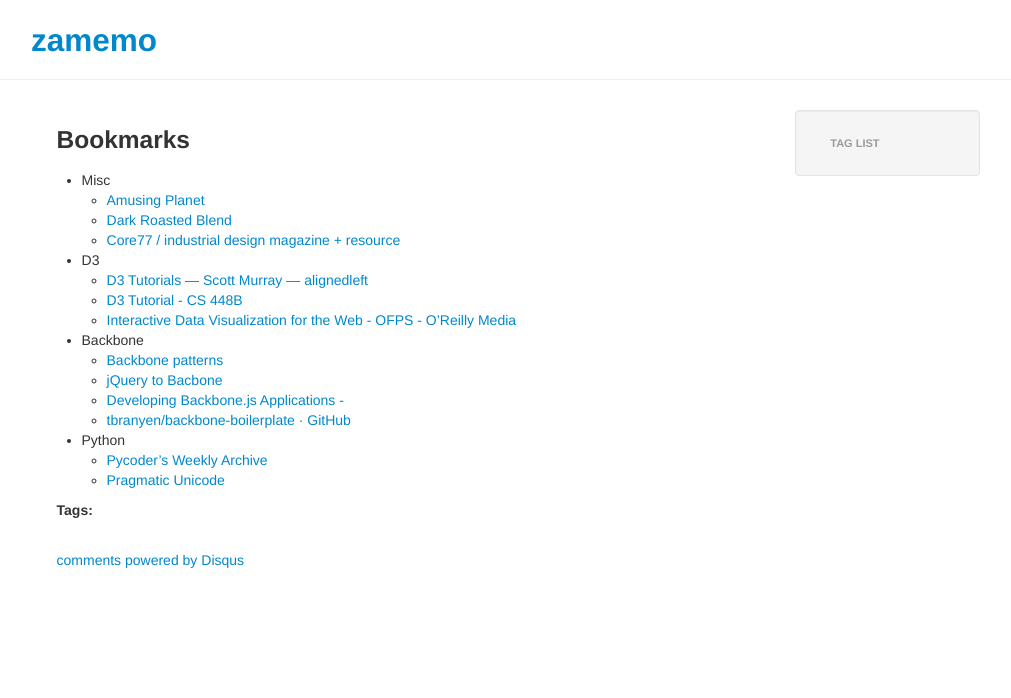
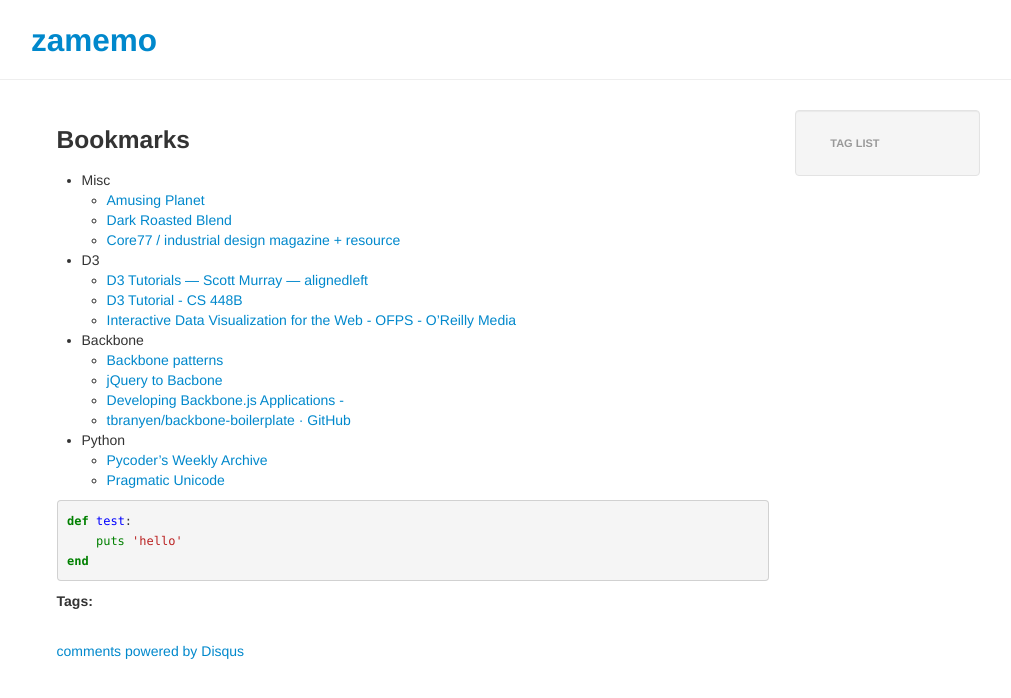
Before and after one commit to zamemo/zamemo.github.com, a Jekyll site: the page built from _posts/2012-01-01-bookmarks.md, in a window 1280 px wide. Shown: the top 698 px of the page, without its empty margins (69-1080 px from the left). Built offline with Jekyll 4.4.1, drawn with Linux system fonts in a browser that asks for light colours; nearby versions of some CDN libraries; comment, search, counter and statistics services are not loaded.

Commit message:
Update _posts/2012-01-01-bookmarks.md

````diff
--- a/_posts/2012-01-01-bookmarks.md
+++ b/_posts/2012-01-01-bookmarks.md
@@ -20,3 +20,9 @@ title: Bookmarks
 * Python
   - [Pycoder's Weekly Archive](http://pycoders.com/archive.html)
   - [Pragmatic Unicode](http://nedbatchelder.com/text/unipain.html)
+
+```ruby
+def test:
+    puts 'hello'
+end
+```
````
